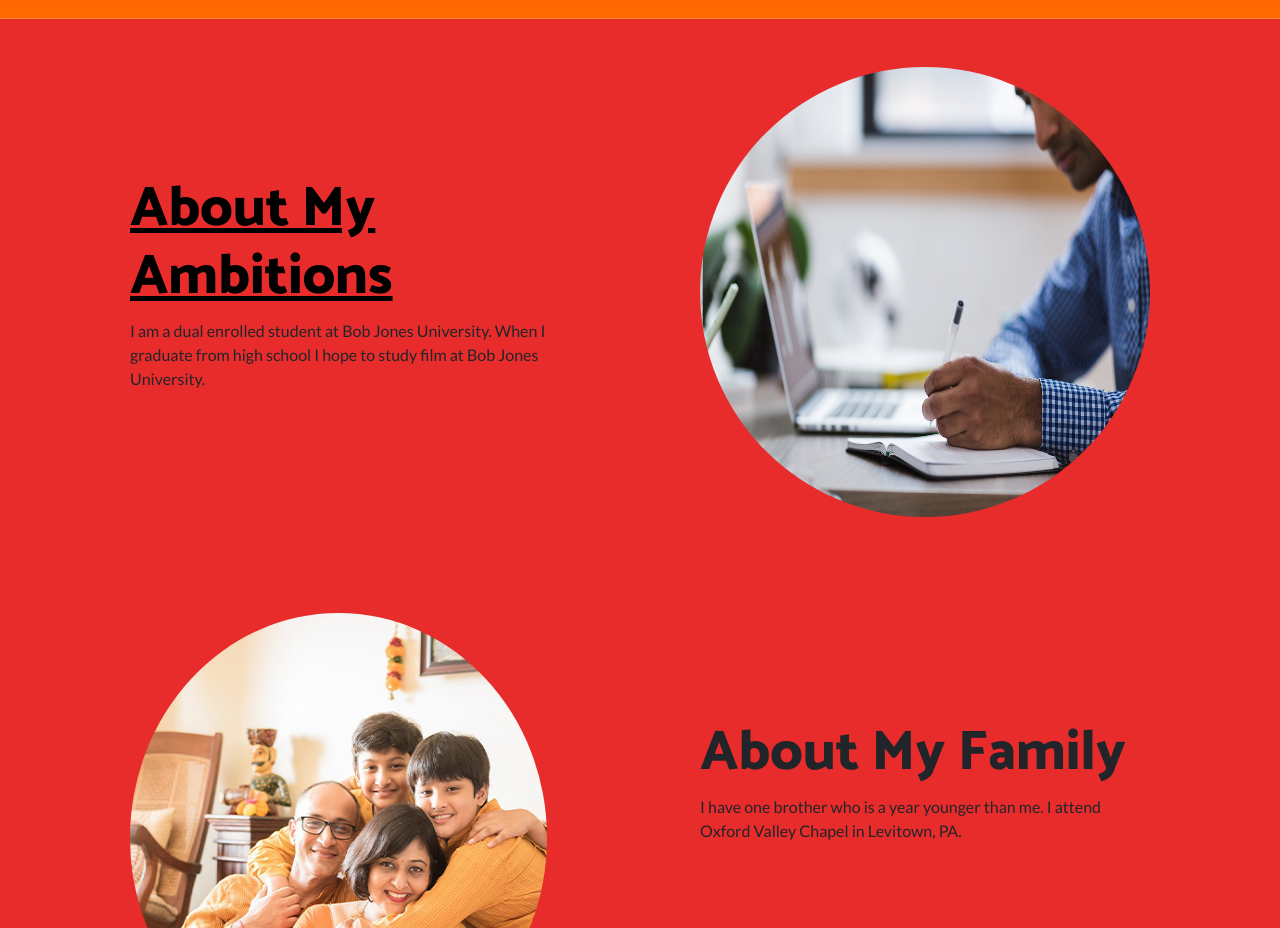
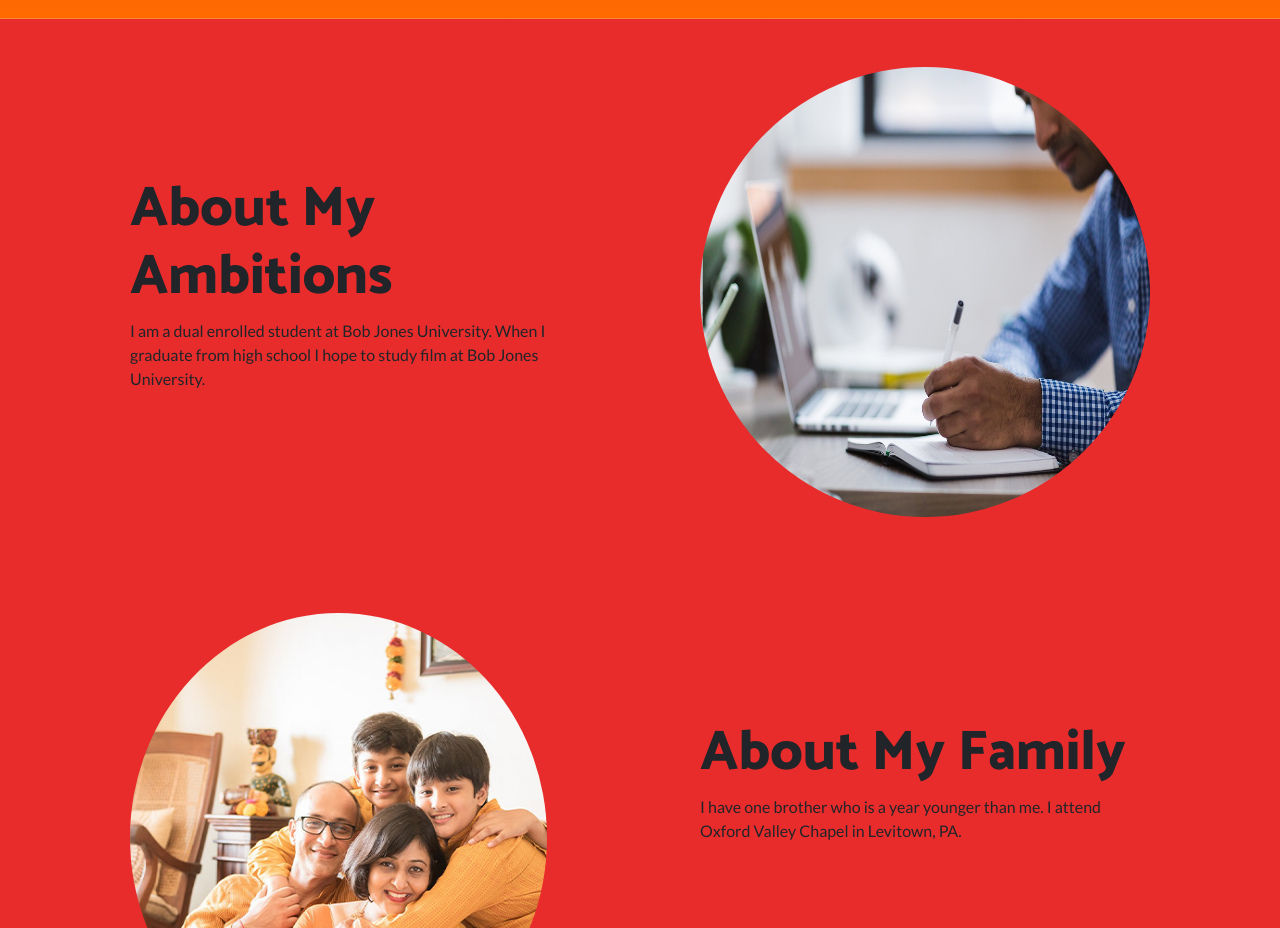
Before and after one commit to RedDawn27/RedDawn27.github.io, a plain HTML site: page index.html in a window 1280 px wide. Shown: the part 1020-1948 px from the top of the page. Drawn offline with Linux system fonts and the light colour scheme.

Commit message:
Add files via upload

```diff
--- a/index.html
+++ b/index.html
@@ -38,11 +38,10 @@
                 <div class="col-lg-6 order-lg-2">
                     <div class="p-5"><img class="rounded-circle img-fluid" src="assets/img/man-2562325_1280.jpg" width="450" height="300" style="height: 450px;"></div>
                 </div>
-                <div class="col-lg-6 order-lg-1">
-                    <div class="p-5"><h2 class="display-4"><a style="color:black" onMouseOver="this.style.color='black'" onMouseOut="this.style.color='black'" href="#about">About My Ambitions</a></h2>
-                        <p>I am a dual enrolled student at Bob Jones University. When I graduate from high school I hope to study film at Bob Jones University.</p>
-                    </div>
-                </div>
+                <div class="col-lg-6 order-lg-1"><div id="about" class="p-5"><a href="about"></a>
+    <h2 class="display-4">About My Ambitions</h2>
+    <p>I am a dual enrolled student at Bob Jones University. When I graduate from high school I hope to study film at Bob Jones University.</p>
+</div></div>
             </div>
         </div>
     </section>
```
